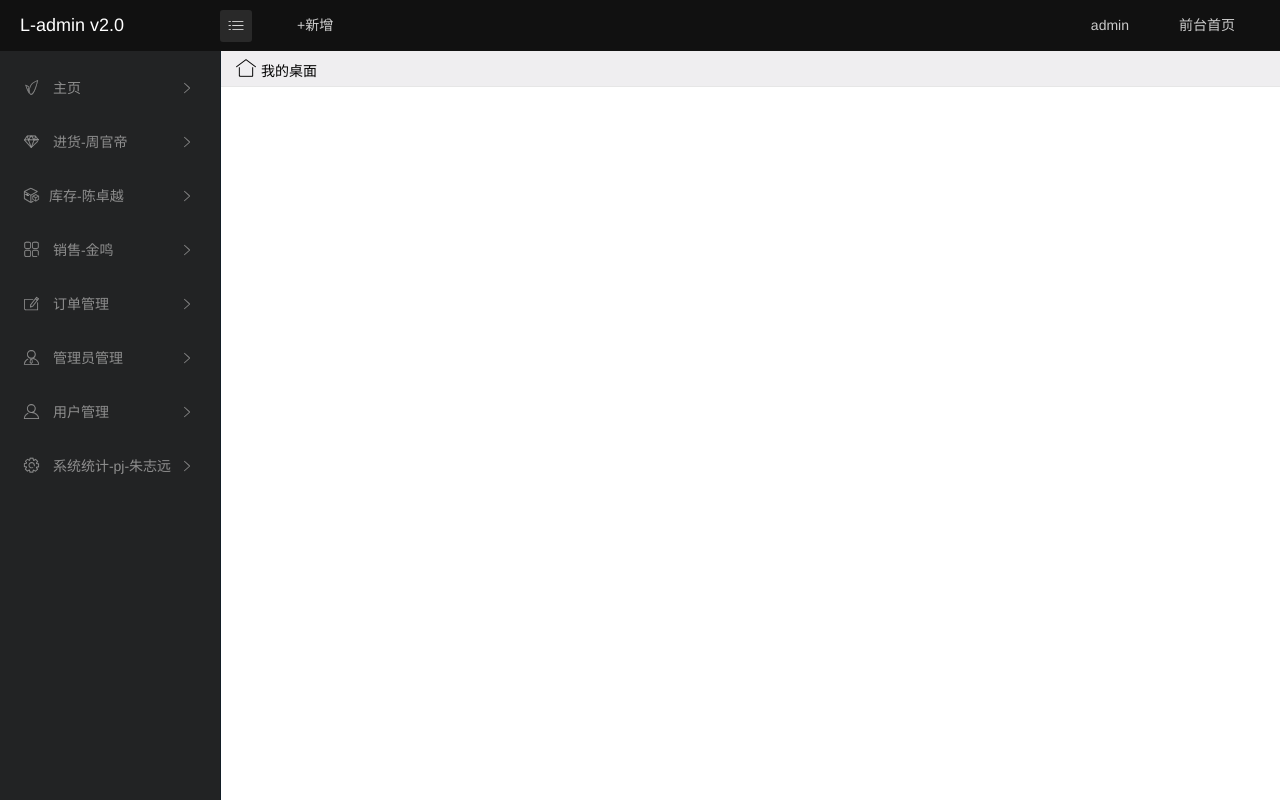
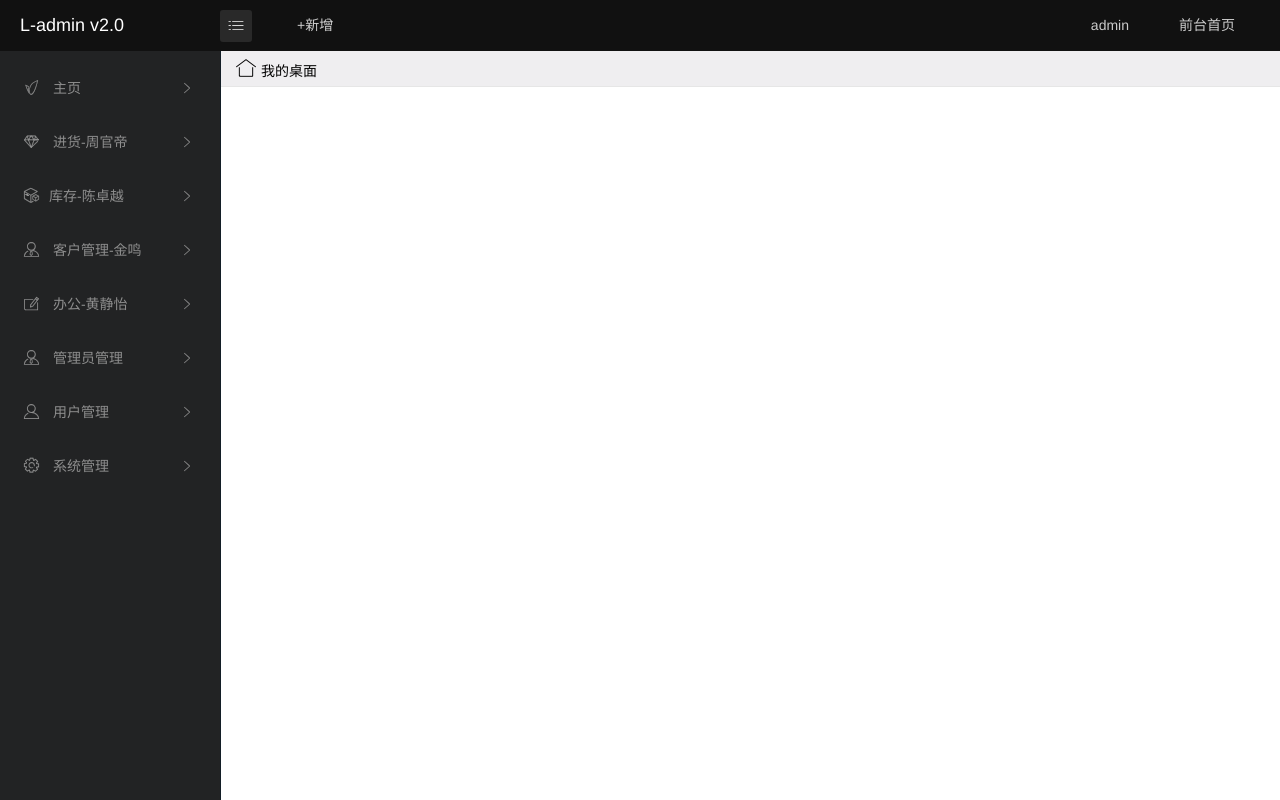
Before and after one commit to C-A-L-D/CRM, a Java web app: page /index.jsp in a window 1280 px wide. Run offline with Spring Boot 4, a stand-in JSP engine, Linux system fonts and the light colour scheme.

Commit message:
index.jsp

```diff
--- a/crm/src/main/webapp/index.jsp
+++ b/crm/src/main/webapp/index.jsp
@@ -104,20 +104,20 @@ String basePath = request.getScheme()+"://"+request.getServerName()+":"+request.
             </li>
              <li >
                 <a href="javascript:;">
-                    <i class="iconfont">&#xe6b4;</i>
-                    <cite>销售-金鸣</cite>
+                    <i class="iconfont">&#xe726;</i>
+                    <cite>客户管理-金鸣</cite>
                     <i class="iconfont nav_right">&#xe6a7;</i>
                 </a>
                 <ul class="sub-menu">
-                    <li><a _href="html/grid.html"><i class="iconfont">&#xe6a7;</i><cite>栅格</cite></a></li>
-                    <li><a _href="html/welcome2.html"><i class="iconfont">&#xe6a7;</i><cite>排版</cite></a></li>
+                    <li><a _href="KehuJsp/Kehuxinxi.html"><i class="iconfont">&#xe6a7;</i><cite>客户信息</cite></a></li>
+                    <li><a _href="KehuJsp/Kehuliushi.html"><i class="iconfont">&#xe6a7;</i><cite>客户流失</cite></a></li>
                 </ul>
             </li>
 
             <li>
                 <a href="javascript:;">
                     <i class="iconfont">&#xe69e;</i>
-                    <cite>订单管理</cite>
+                    <cite>办公-黄静怡</cite>
                     <i class="iconfont nav_right">&#xe6a7;</i>
                 </a>
                 <ul class="sub-menu">
@@ -213,16 +213,16 @@ String basePath = request.getScheme()+"://"+request.getServerName()+":"+request.
 <li>
                 <a href="javascript:;">
                     <i class="iconfont">&#xe6ae;</i>
-                    <cite>系统统计-pj-朱志远</cite>
+                    <cite>系统管理</cite>
                     <i class="iconfont nav_right">&#xe6a7;</i>
                 </a>
                 <ul class="sub-menu">
                     <li>
                         <a _href="html/echarts1.html">
                             <i class="iconfont">&#xe6a7;</i>
-                            <cite>拆线图</cite>
+                            <cite>个人信息</cite>
                         </a>
-                    </li >
+                    </li>
                     <li>
                         <a _href="html/echarts2.html">
                             <i class="iconfont">&#xe6a7;</i>
```
